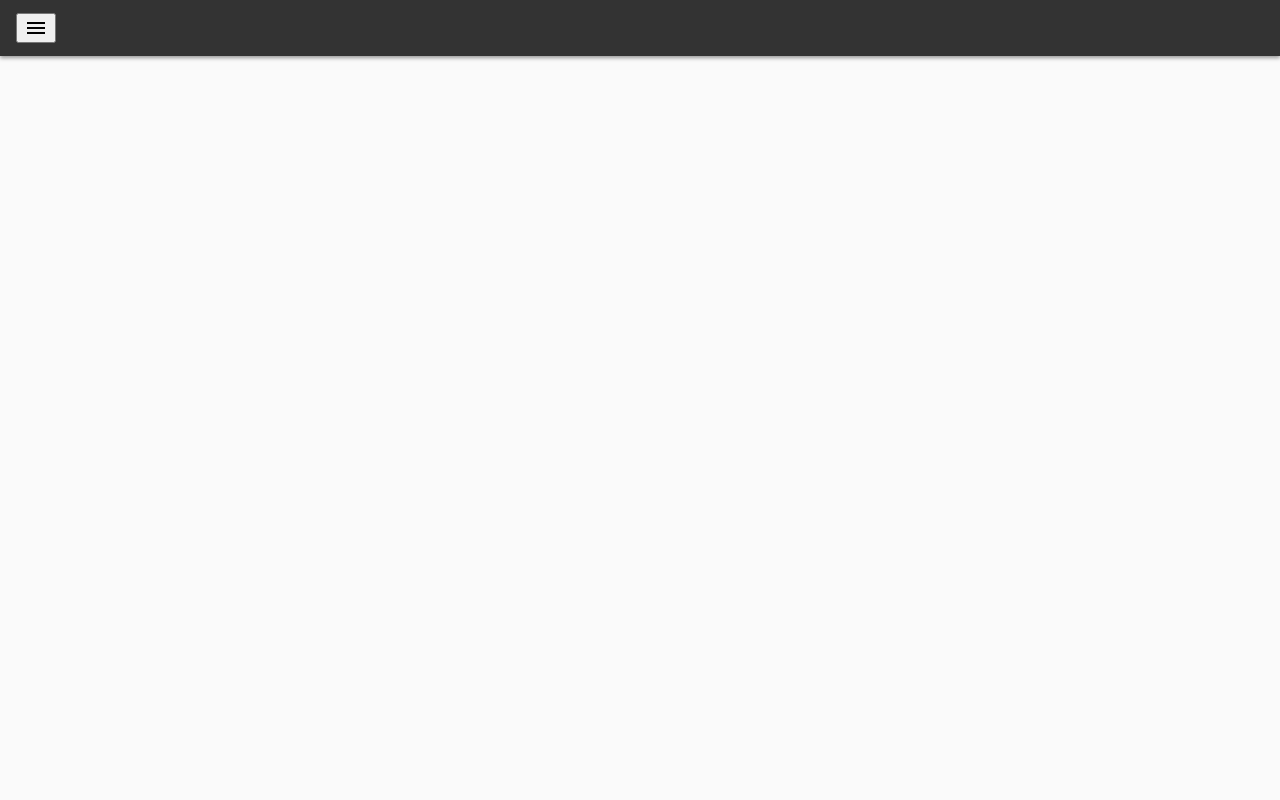
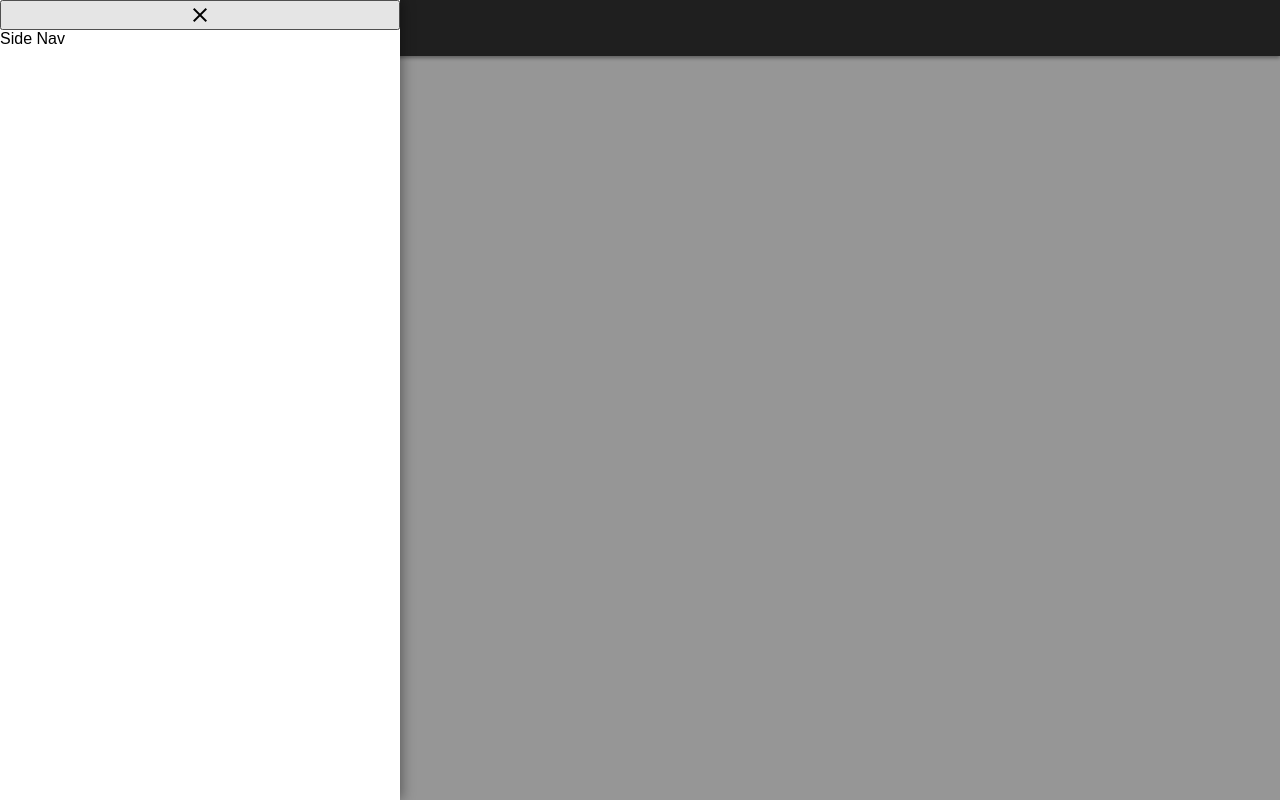
Before and after one commit to chelletuerk/side-nav, a plain HTML site: page index.html in a window 1280 px wide. Both pictures are taken after a click on the button "menu". Drawn offline with Linux system fonts and the light colour scheme.

Commit message:
show and hide side nav

```diff
--- a/index.html
+++ b/index.html
@@ -11,12 +11,15 @@
 </head>
 <body>
   <div class="header">
-    <button class="js-menu header__menu-togle material-icons">menu</button>
+    <button class="js-menu-show header__menu-toggle material-icons">menu</button>
   </div>
 
-  <aside>
-    <nav>
-
+  <aside class="js-side-nav side-nav">
+    <nav class="js-side-nav-container side-nav__container">
+      <button class="js-menu-hide side-nav__hide material-icons">close</button>
+      <header class="side-nav__header">
+        Side Nav
+      </header>
     </nav>
   </aside>
 
--- a/side-nav.js
+++ b/side-nav.js
@@ -2,7 +2,27 @@
 
 class SideNav {
   constructor() {
+    this.showButtonEl = document.querySelector('.js-menu-show')
+    this.hideButtonEl = document.querySelector('.js-menu-hide')
+    this.sideNavEl = document.querySelector('.js-side-nav')
 
+    this.showSideNav = this.showSideNav.bind(this)
+    this.hideSideNav = this.hideSideNav.bind(this)
+
+    this.addEventListeners()
+  }
+
+  addEventListeners() {
+    this.showButtonEl.addEventListener('click', this.showSideNav)
+    this.hideButtonEl.addEventListener('click', this.hideSideNav)
+  }
+
+  showSideNav() {
+    this.sideNavEl.classList.add('side-nav--visible')
+  }
+
+  hideSideNav() {
+    this.sideNavEl.classList.remove('side-nav--visible')
   }
 }
 
--- a/styles.css
+++ b/styles.css
@@ -45,7 +45,7 @@ html, body {
   pointer-events: none;
 }
 
-.side-nav--visible {*/
+.side-nav--visible {
   pointer-events: auto;
 }
 
@@ -62,3 +62,24 @@ html, body {
   will-change: opacity;
   transition: opacity 0.3s cubic-bezier(0,0,0.3,1);
 }
+
+.side-nav__container {
+  position: relative;
+  width: 90%;
+  max-width: 400px;
+  background: #FFF;
+  height: 100%;
+  box-shadow: 2px 0 12px rgba(0,0,0,0.4);
+  transform: translateX(-102%);
+  display: flex;
+  flex-direction: column;
+  will-change: transform;
+}
+
+.side-nav--visible::before {
+  opacity: 1;
+}
+
+.side-nav--visible .side-nav__container {
+  transform: none;
+}
```
